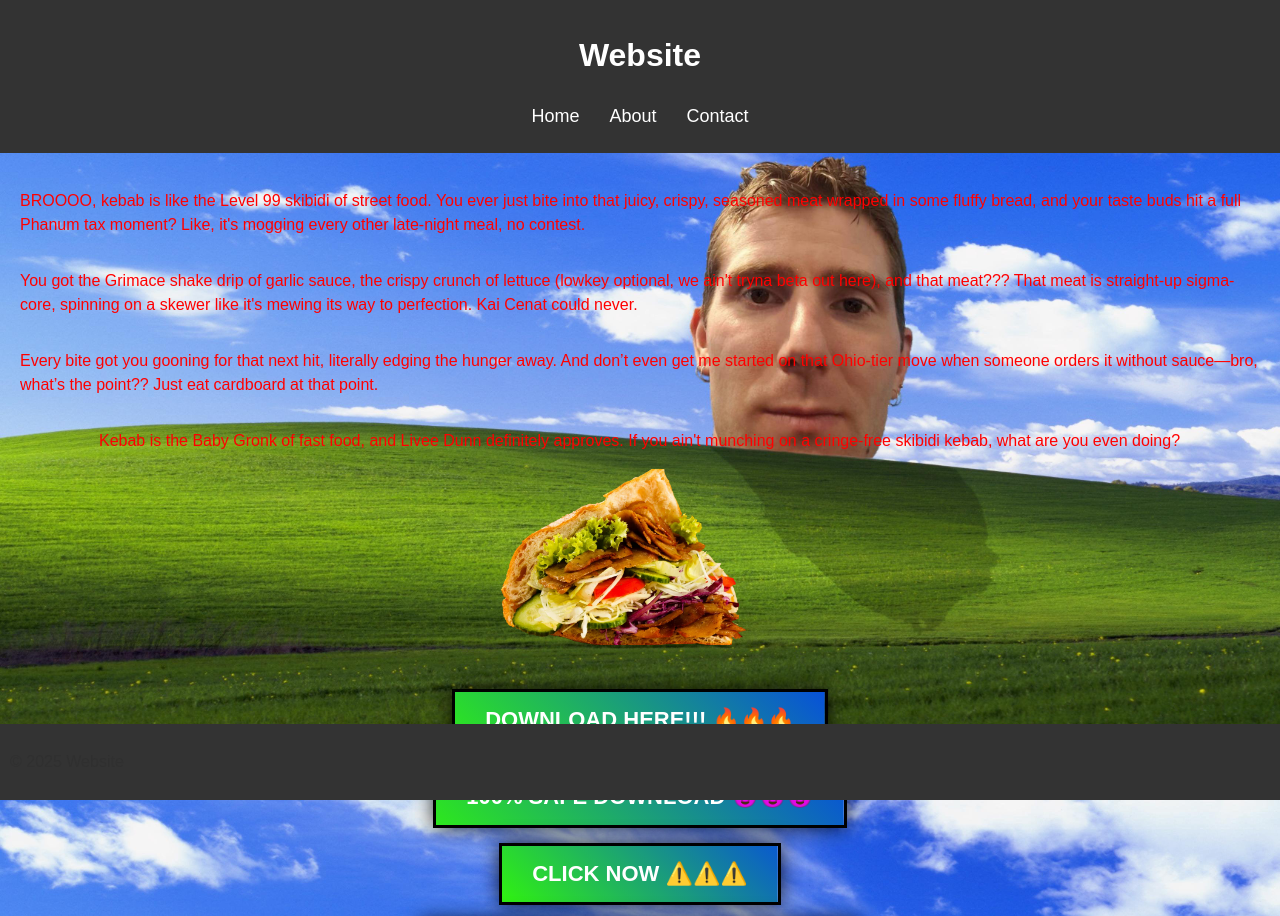
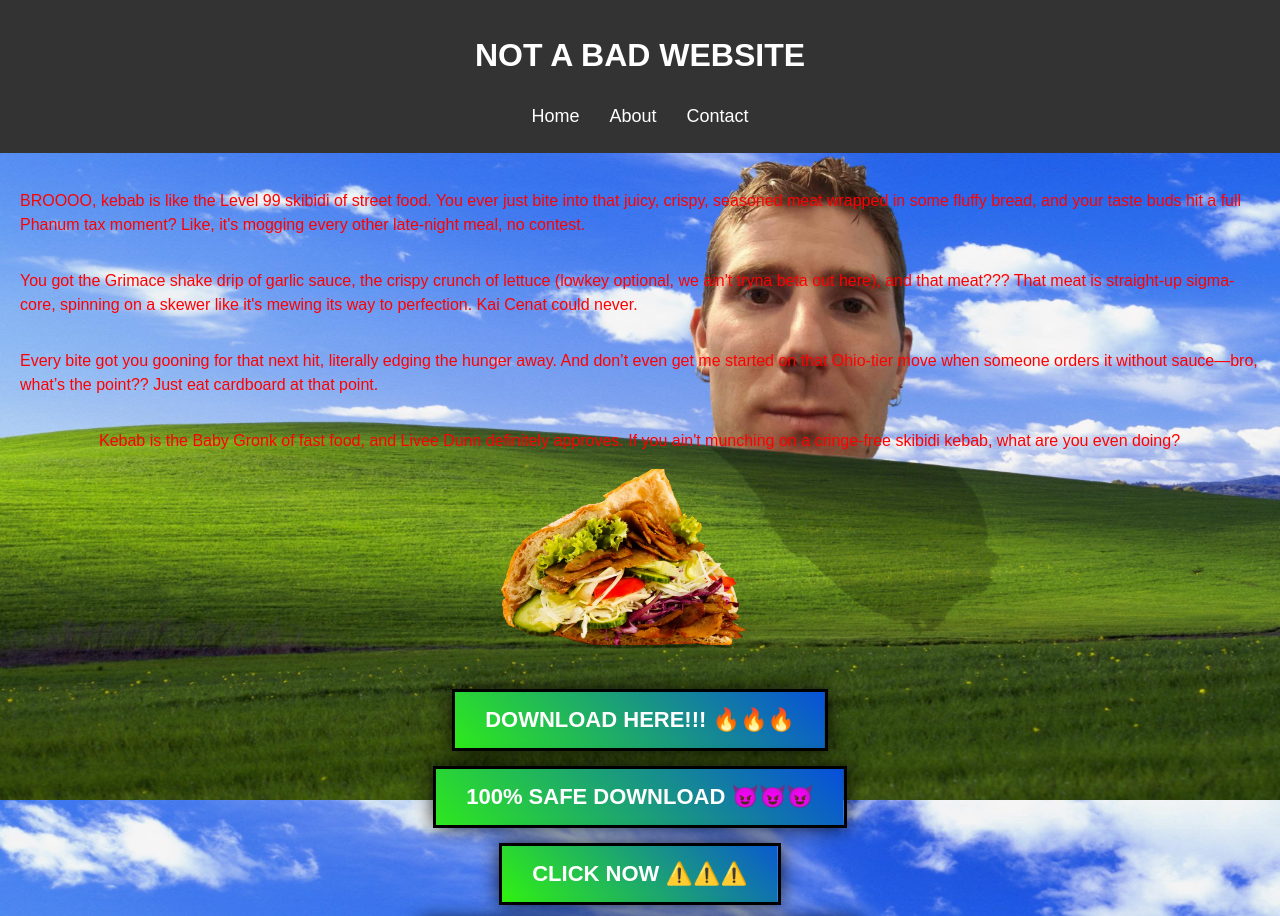
Before and after one commit to tetli/tetli.github.io, a plain HTML site: page index.html in a window 1280 px wide. Shown: the top 916 px of the page. Drawn offline with Linux system fonts and the light colour scheme.

Commit message:
comment out footer

```diff
--- a/index.html
+++ b/index.html
@@ -4,13 +4,13 @@
 <head>
     <meta charset="UTF-8">
     <meta name="viewport" content="width=device-width, initial-scale=1.0">
-    <title>Simple Website</title>
+    <title>Very good webiste :)</title>
     <link rel="stylesheet" href="style.css">
 </head>
 
 <body>
     <header>
-        <h1>Website</h1>
+        <h1>NOT A BAD WEBSITE</h1>
         <nav>
             <ul>
                 <li><a href="#">Home</a></li>
@@ -44,9 +44,9 @@
         <img src="images/kebab.png" alt="Kebab" class="fin-bild">
 
     </main>
-    <footer>
+    <!-- <footer>
         <p>&copy; 2025 Website</p>
-    </footer>
+    </footer> -->
 
     <script src="script.js"></script>
 
```
